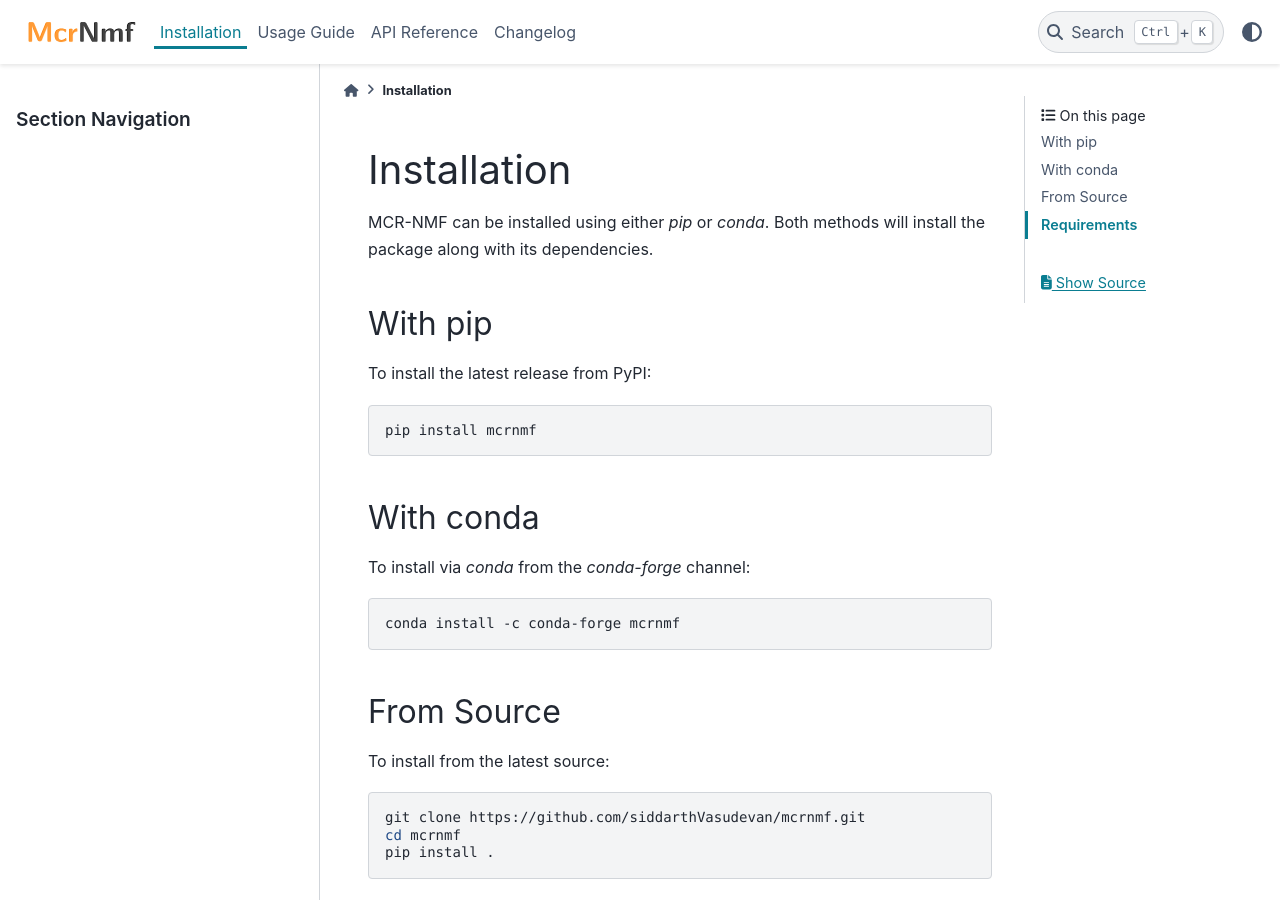
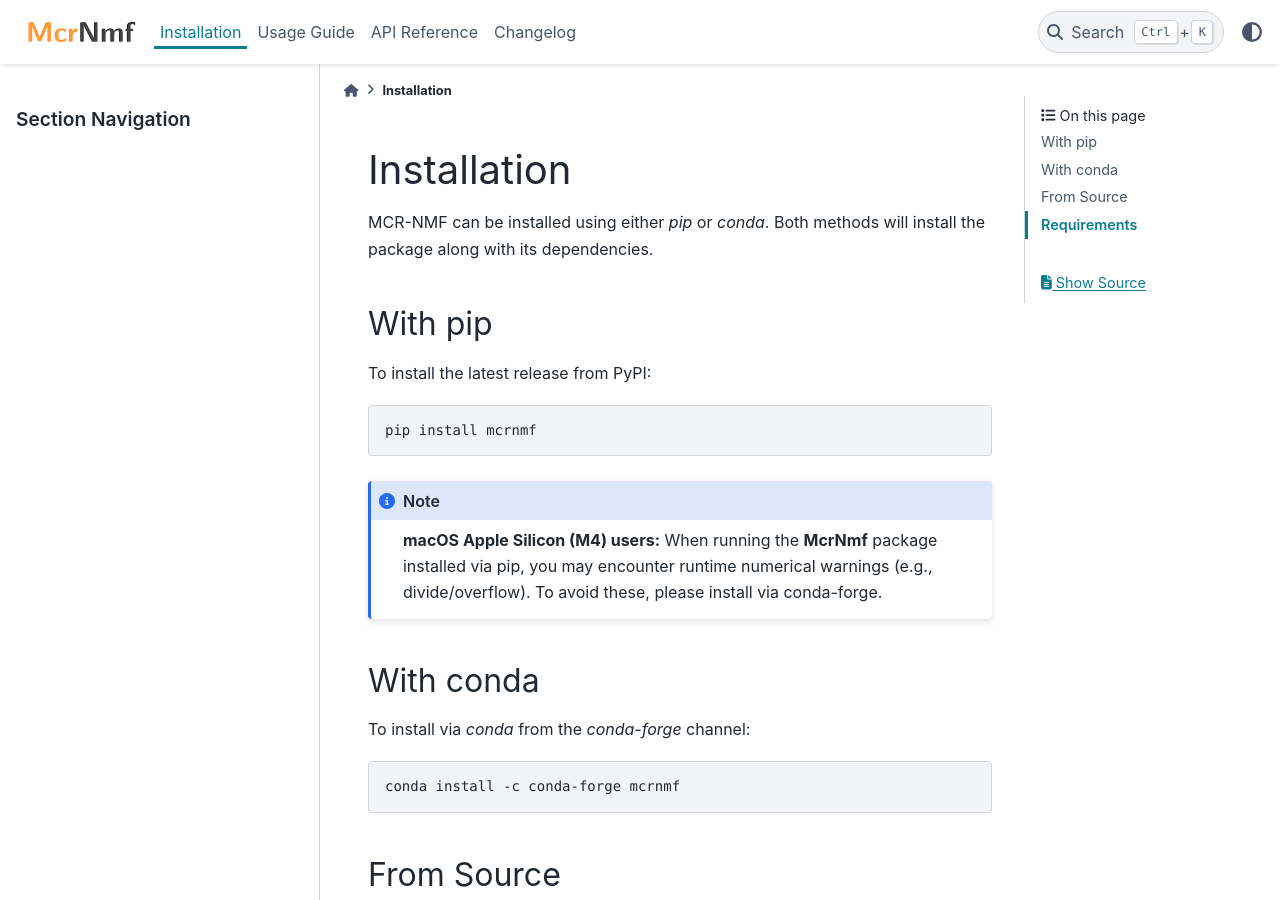
Before and after one commit to siddarthVasudevan/mcrnmf, a Sphinx documentation site: the page built from docs/source/installation.rst, in a window 1280 px wide and 900 px high. Built offline with Sphinx 7.4.7 and the PyData theme 0.15.4, drawn with Linux system fonts in a browser that asks for light colours.

Commit message:
docs: add installation note for macOS Apple Silicon (M4) users

```diff
--- a/docs/source/index.rst
+++ b/docs/source/index.rst
@@ -27,7 +27,7 @@ Installation
 
 .. code-block:: bash
 
-   pip install mcrnmf
+   conda install -c conda-forge mcrnmf
 
 Basic Usage
 -----------
--- a/docs/source/installation.rst
+++ b/docs/source/installation.rst
@@ -12,6 +12,12 @@ To install the latest release from PyPI:
 .. code-block:: bash
 
    pip install mcrnmf
+
+.. note::
+
+   **macOS Apple Silicon (M4) users:** When running the **McrNmf** package installed via
+   pip, you may encounter runtime numerical warnings (e.g., divide/overflow). To avoid
+   these, please install via conda-forge.
 
 With conda
 ----------
```
Also changed, not shown: README.md (+4 -0 lines).
